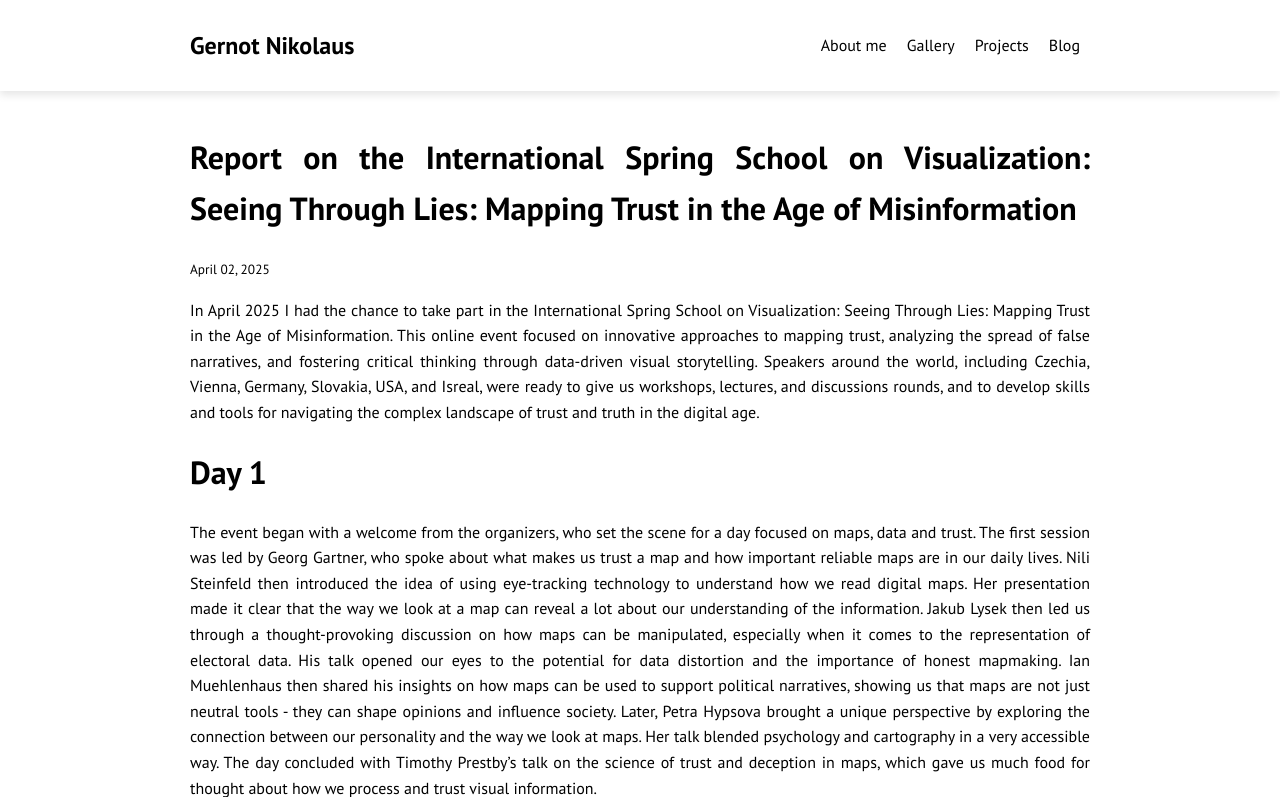
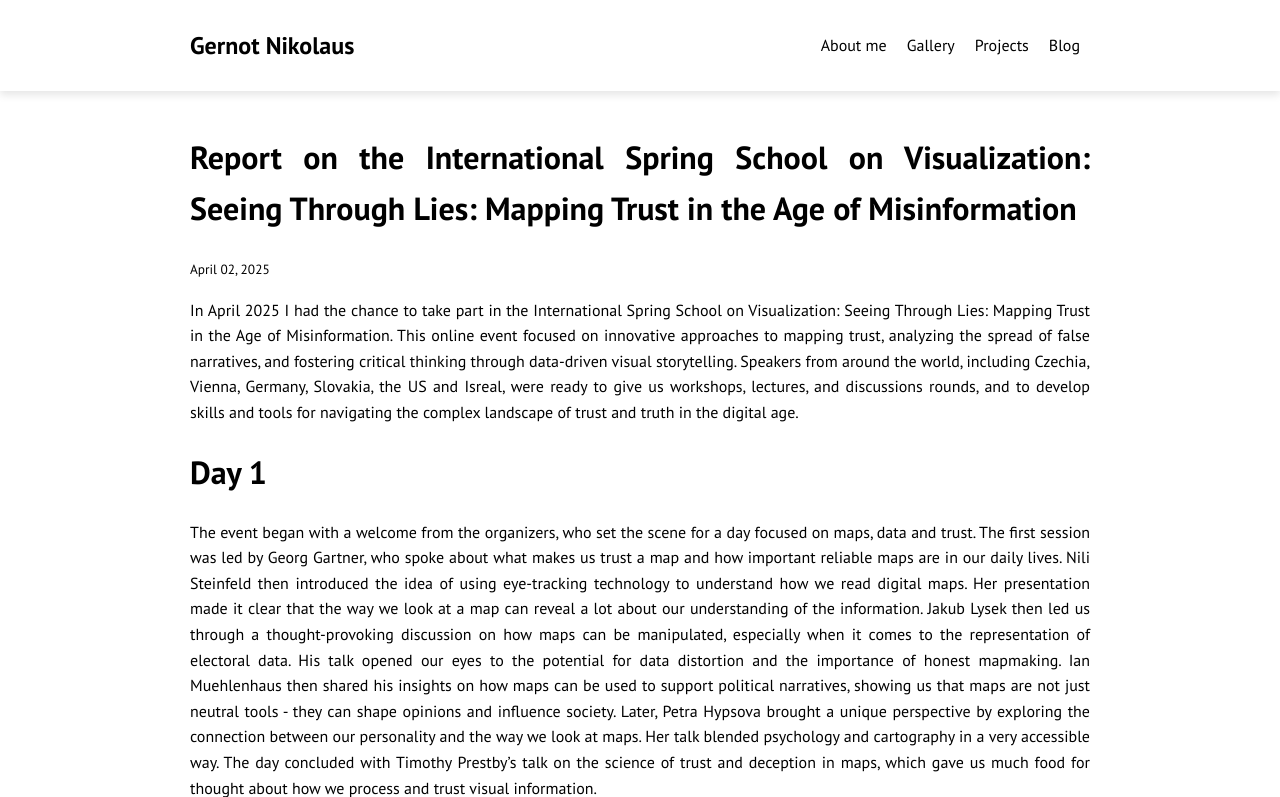
Before and after one commit to gernotnikolaus/gernotnikolaus.github.io, a Jekyll site: the page built from _posts/2025-04-02-ISSonVIS2025.md, in a window 1280 px wide and 900 px high, cut to the strip 0-797 px from the top of the window. Built offline with Jekyll 4.4.1, drawn with Linux system fonts in a browser that asks for light colours.

Commit message:
spring school

```diff
--- a/_posts/2025-04-02-ISSonVIS2025.md
+++ b/_posts/2025-04-02-ISSonVIS2025.md
@@ -6,7 +6,7 @@ categories: [blog]
 permalink: /blog/ISSonVIS2025
 ---
 
-In April 2025 I had the chance to take part in the International Spring School on Visualization: Seeing Through Lies: Mapping Trust in the Age of Misinformation. This online event focused on innovative approaches to mapping trust, analyzing the spread of false narratives, and fostering critical thinking through data-driven visual storytelling. Speakers around the world, including Czechia, Vienna, Germany, Slovakia, USA, and Isreal, were ready to give us workshops, lectures, and discussions rounds, and to develop skills and tools for navigating the complex landscape of trust and truth in the digital age.
+In April 2025 I had the chance to take part in the International Spring School on Visualization: Seeing Through Lies: Mapping Trust in the Age of Misinformation. This online event focused on innovative approaches to mapping trust, analyzing the spread of false narratives, and fostering critical thinking through data-driven visual storytelling. Speakers from around the world, including Czechia, Vienna, Germany, Slovakia, the US and Isreal, were ready to give us workshops, lectures, and discussions rounds, and to develop skills and tools for navigating the complex landscape of trust and truth in the digital age.
 
 # Day 1
 The event began with a welcome from the organizers, who set the scene for a day focused on maps, data and trust. The first session was led by Georg Gartner, who spoke about what makes us trust a map and how important reliable maps are in our daily lives. Nili Steinfeld then introduced the idea of using eye-tracking technology to understand how we read digital maps. Her presentation made it clear that the way we look at a map can reveal a lot about our understanding of the information. Jakub Lysek then led us through a thought-provoking discussion on how maps can be manipulated, especially when it comes to the representation of electoral data. His talk opened our eyes to the potential for data distortion and the importance of honest mapmaking. Ian Muehlenhaus then shared his insights on how maps can be used to support political narratives, showing us that maps are not just neutral tools - they can shape opinions and influence society. Later, Petra Hypsova brought a unique perspective by exploring the connection between our personality and the way we look at maps. Her talk blended psychology and cartography in a very accessible way. The day concluded with Timothy Prestby's talk on the science of trust and deception in maps, which gave us much food for thought about how we process and trust visual information.
```
